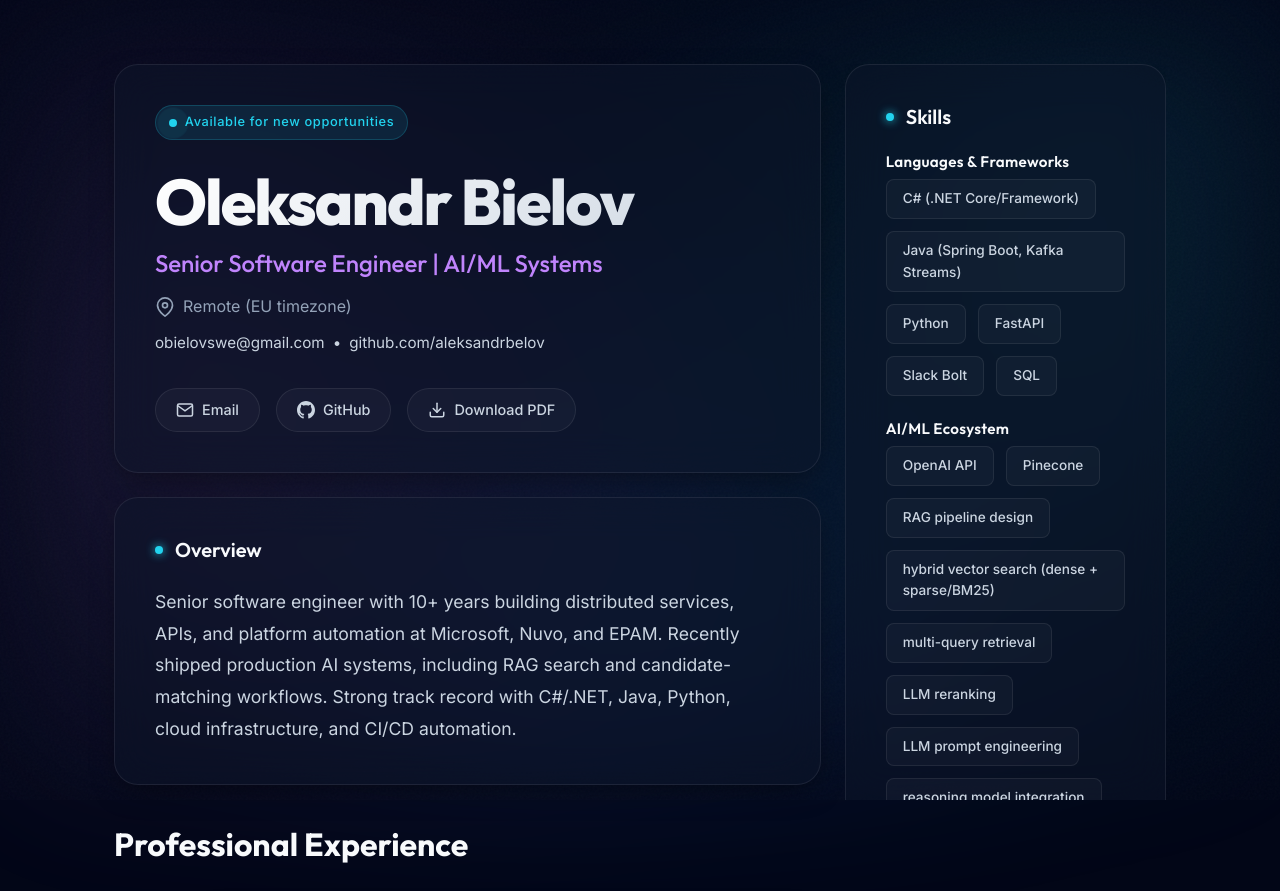
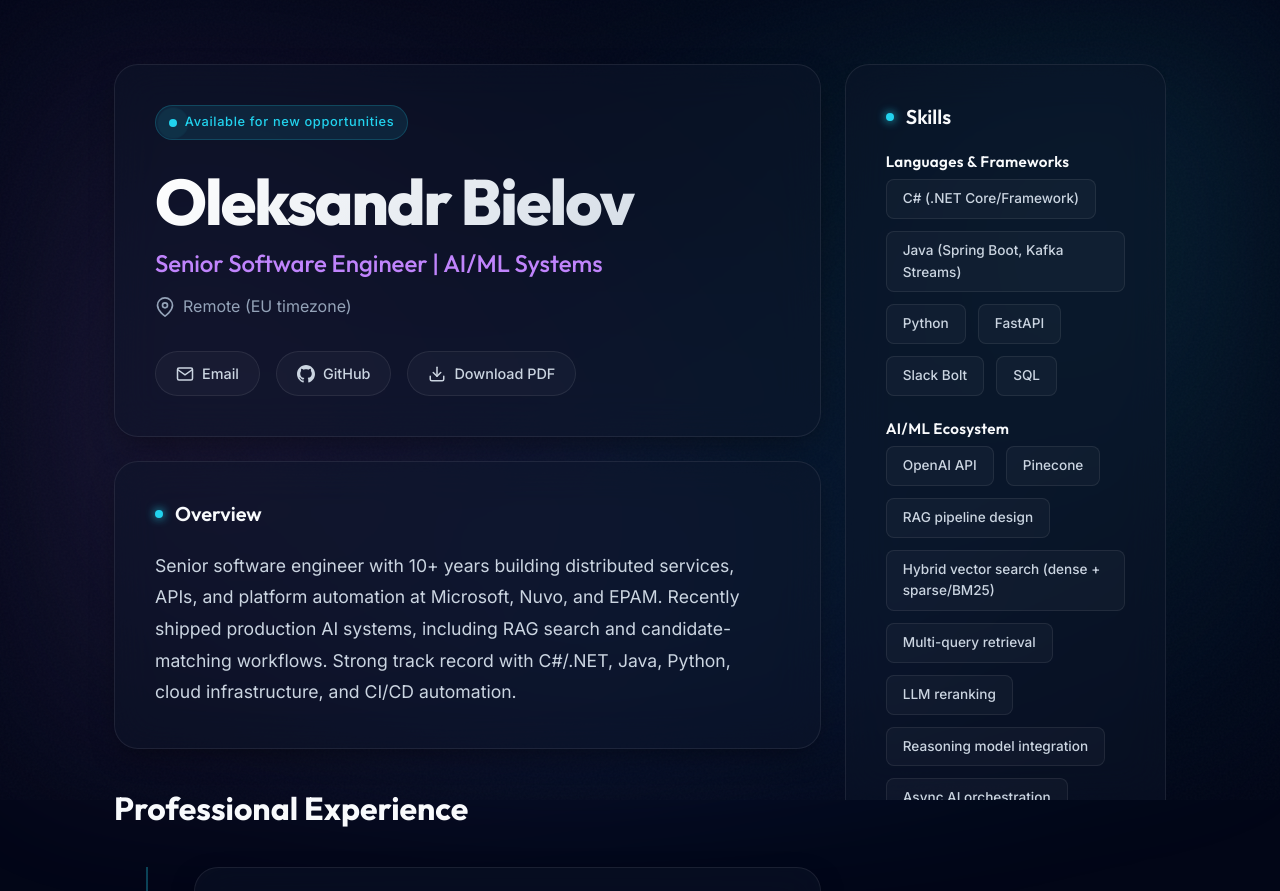
Before and after one commit to aleksandrbelov/cv, a website: page index.html in a window 1280 px wide. Shown: the top 891 px of the page. Drawn offline with Linux system fonts and the light colour scheme.

Commit message:
fix: standardize capitalization in AI/ML skills section and remove contact details from index.html

```diff
--- a/index.html
+++ b/index.html
@@ -43,11 +43,6 @@
                                 <circle cx="12" cy="10" r="3"></circle>
                             </svg>
                             Remote (EU timezone)
-                        </p>
-                        <p class="contact-line">
-                            <a href="mailto:obielovswe@gmail.com">obielovswe@gmail.com</a>
-                            <span>•</span>
-                            <a href="https://github.com/aleksandrbelov" target="_blank" rel="noreferrer">github.com/aleksandrbelov</a>
                         </p>
                     </div>
 
@@ -483,12 +478,11 @@
                                 <span class="skill-tag">OpenAI API</span>
                                 <span class="skill-tag">Pinecone</span>
                                 <span class="skill-tag">RAG pipeline design</span>
-                                <span class="skill-tag">hybrid vector search (dense + sparse/BM25)</span>
-                                <span class="skill-tag">multi-query retrieval</span>
+                                <span class="skill-tag">Hybrid vector search (dense + sparse/BM25)</span>
+                                <span class="skill-tag">Multi-query retrieval</span>
                                 <span class="skill-tag">LLM reranking</span>
-                                <span class="skill-tag">LLM prompt engineering</span>
-                                <span class="skill-tag">reasoning model integration</span>
-                                <span class="skill-tag">async AI orchestration</span>
+                                <span class="skill-tag">Reasoning model integration</span>
+                                <span class="skill-tag">Async AI orchestration</span>
                             </div>
                         </div>
 
```
Also changed, not shown: README.md.
